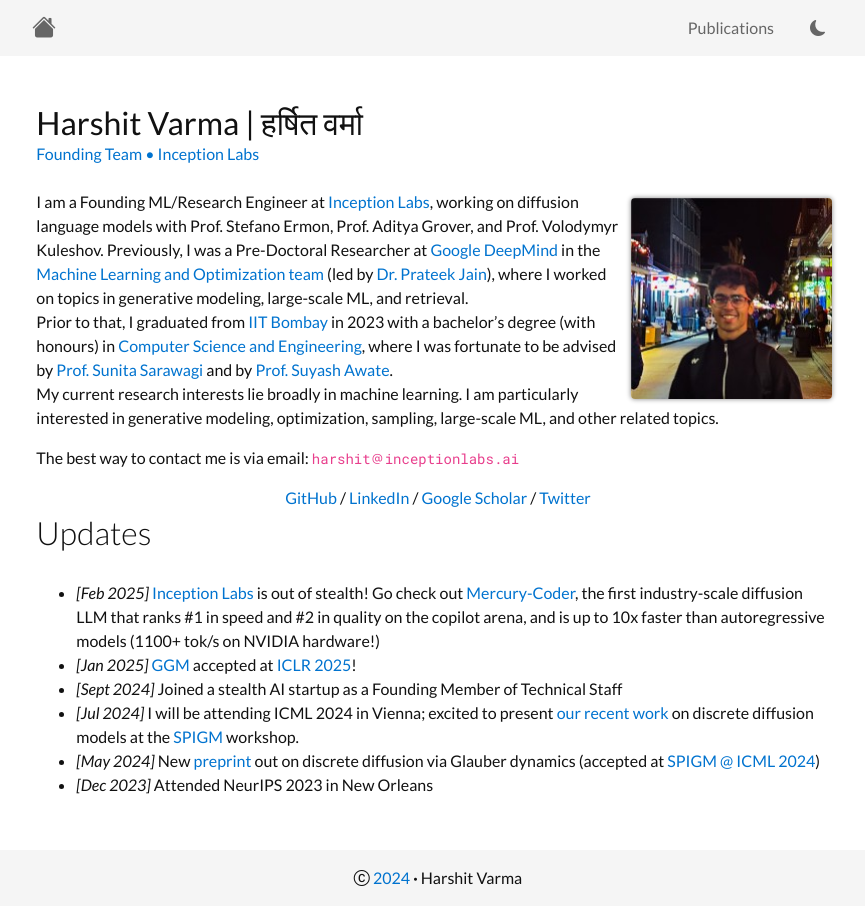
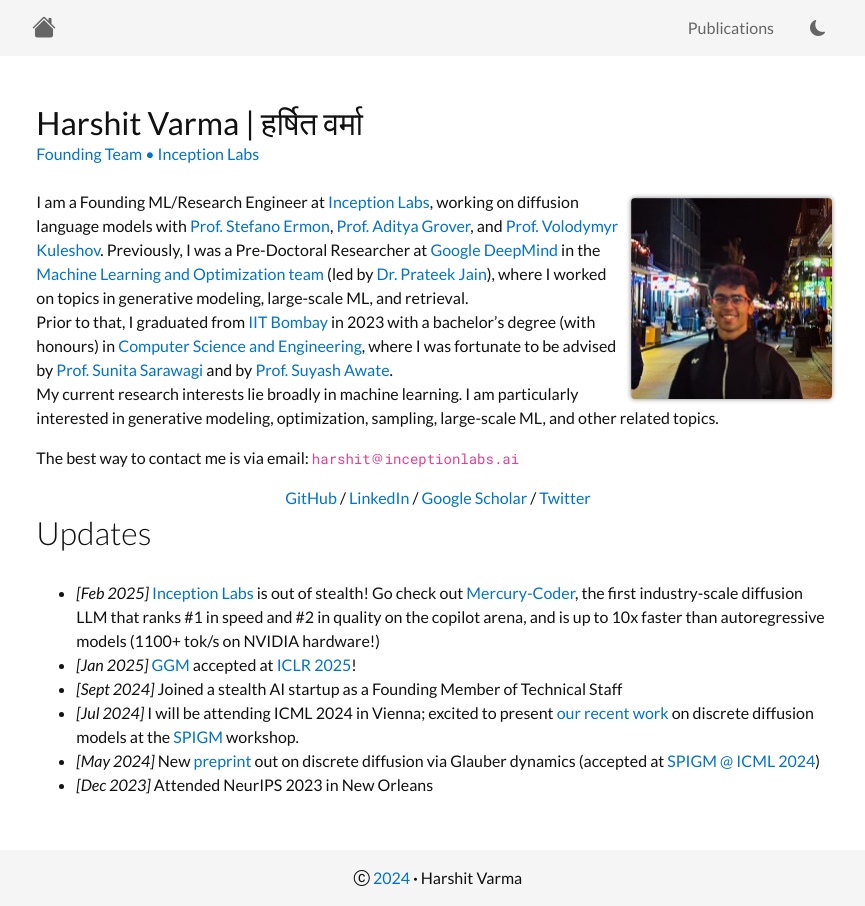
Before and after one commit to hrshtv/hrshtv.github.io, a Jekyll site: the page built from index.html, in a window 1280 px wide. Shown: the whole page, without its empty margins (202-1067 px from the left). Built offline with Jekyll 4.4.1, drawn with Linux system fonts in a browser that asks for light colours; nearby versions of some CDN libraries; some of the changed lines change nothing that is shown.

Commit message:
Update about_content.md

```diff
--- a/_includes/about_content.md
+++ b/_includes/about_content.md
@@ -1,4 +1,4 @@
-I am a Founding ML/Research Engineer at [Inception Labs](https://www.inceptionlabs.ai/), working on diffusion language models with Prof. Stefano Ermon, Prof. Aditya Grover, and Prof. Volodymyr Kuleshov. Previously, I was a Pre-Doctoral Researcher at [Google DeepMind](https://deepmind.google/) in the [Machine Learning and Optimization team](https://research.google/teams/india-research-lab/) (led by [Dr. Prateek Jain](https://www.prateekjain.org/)), where I worked on topics in generative modeling, large-scale ML, and retrieval.
+I am a Founding ML/Research Engineer at [Inception Labs](https://www.inceptionlabs.ai/), working on diffusion language models with [Prof. Stefano Ermon](https://cs.stanford.edu/~ermon/), [Prof. Aditya Grover](https://aditya-grover.github.io/), and [Prof. Volodymyr Kuleshov](https://www.cs.cornell.edu/~kuleshov/). Previously, I was a Pre-Doctoral Researcher at [Google DeepMind](https://deepmind.google/) in the [Machine Learning and Optimization team](https://research.google/teams/india-research-lab/) (led by [Dr. Prateek Jain](https://www.prateekjain.org/)), where I worked on topics in generative modeling, large-scale ML, and retrieval.
 Prior to that, I graduated from [IIT Bombay](http://www.iitb.ac.in/) in 2023 with a bachelor's degree (with honours) in [Computer Science and Engineering](https://www.cse.iitb.ac.in/), where I was fortunate to be advised by [Prof. Sunita Sarawagi](https://www.cse.iitb.ac.in/~sunita/) and by [Prof. Suyash Awate](https://www.cse.iitb.ac.in/~suyash/).
 My current research interests lie broadly in machine learning. I am particularly interested in generative modeling, optimization, sampling, large-scale ML, and other related topics.
 
```
